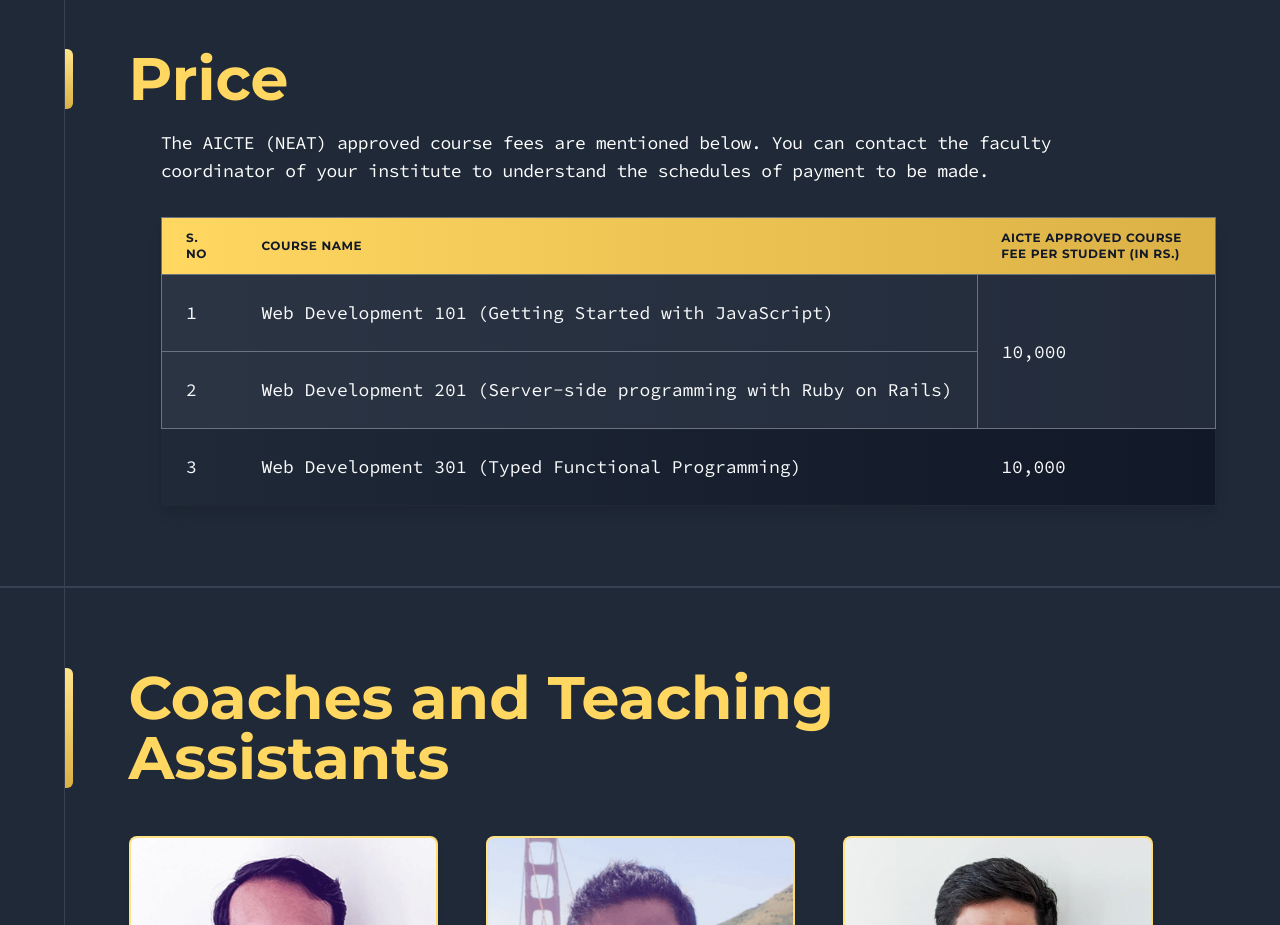
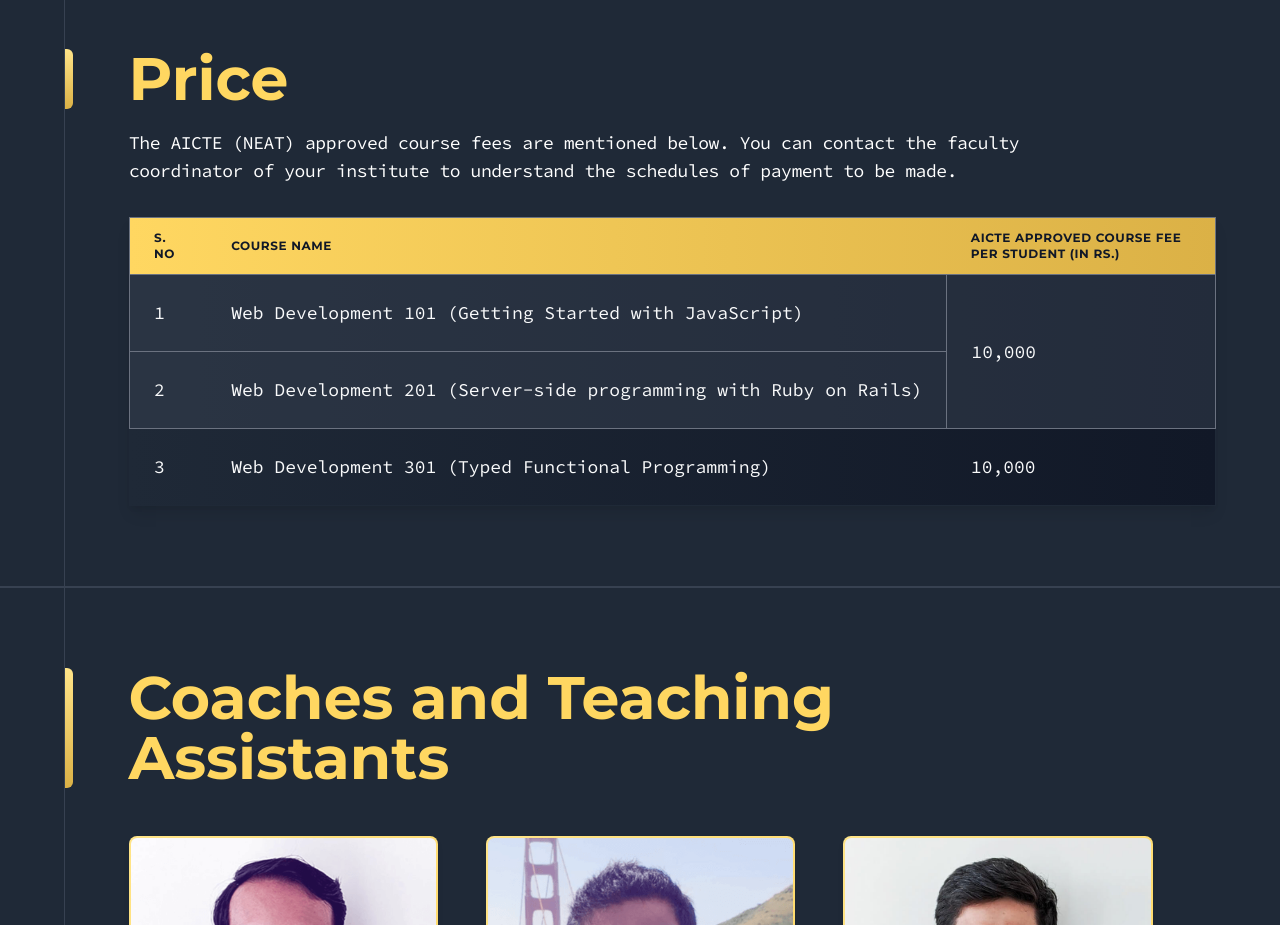
Before and after one commit to pupilfirst/wd.pupilfirst.org, a Next.js app: page / in a window 1280 px wide. Shown: the part 3820-4745 px from the top of the page. Built offline with nearby package versions, Linux system fonts and the light colour scheme.

Commit message:
Update index.js
Removing left margin space

```diff
--- a/pages/index.js
+++ b/pages/index.js
@@ -416,7 +416,7 @@ export default function Home() {
 
               <div className="flex flex-col mt-4 pb-10 lg:pb-20 ml-2 md:ml-4 lg:ml-12 xl:ml-16 2xl:ml-36">
 
-                  <div className="ml-8 max-w-4xl font-mono text-white tracking-tight pt-1 lg:text-lg ">
+                  <div className="max-w-4xl font-mono text-white tracking-tight pt-1 lg:text-lg ">
                     <p>
                       The AICTE (NEAT) approved course fees are mentioned below.
                       You can contact the faculty coordinator of your institute
@@ -424,7 +424,7 @@ export default function Home() {
                     </p>
                   </div>
 
-                <div className="sm:rounded-lg md:ml-8 mt-8">
+                <div className="sm:rounded-lg mt-8">
                   <table className="table-auto w-full overflow-hidden border border-gray-800 shadow-lg">
                     <thead className="bg-gradient-to-r from-primary-500 to-primary-600 text-gray-900 font-semibold">
                       <tr className="border border-gray-500 text-xs">
```
